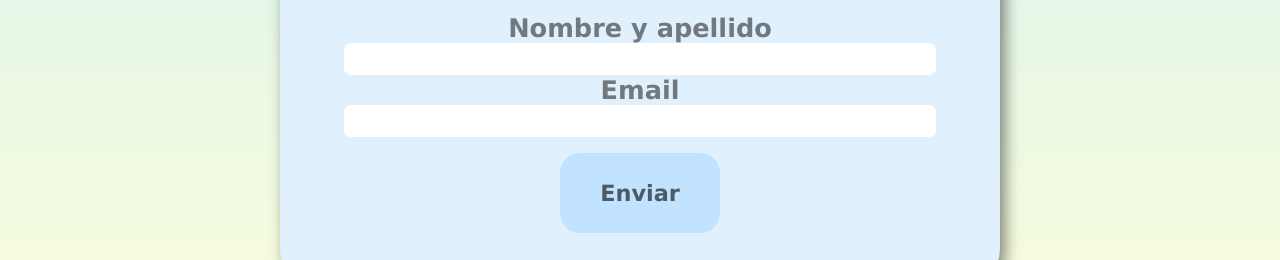
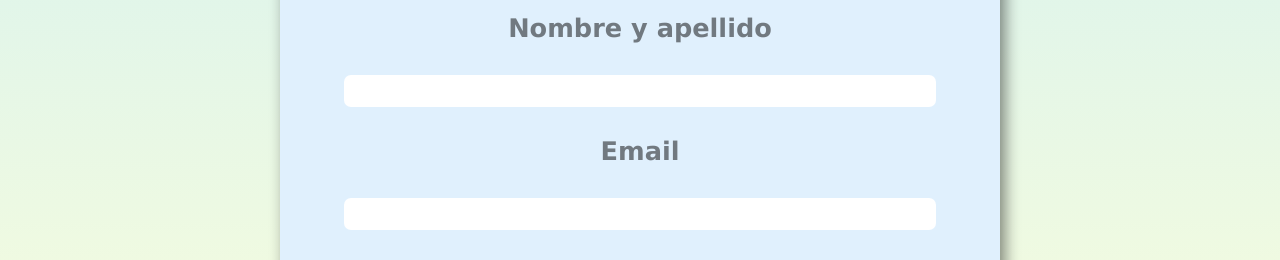
Before and after one commit to SebaElsener/CREAR-REPOSITORIO-EN-GITHUB-19-05-22, a plain HTML site: page pages/contacto.html in a window 1280 px wide. Shown: the part 461-721 px from the top of the page. Drawn offline with Linux system fonts and the light colour scheme.

Commit message:
modificación estilo html acercade, quedaba mal el responsive en el formulario

```diff
--- a/css/style.css
+++ b/css/style.css
@@ -193,7 +193,7 @@ footer nav ul li a{
 }
 
 .mainContacto{
-    height: 72vh;
+    height: 33rem;
     display: flex;
     justify-content: center;
     margin-top: 3rem;
@@ -451,6 +451,10 @@ footer nav ul li a{
         justify-items: center;
     }
 
+    .mainContacto{
+        height: 47rem;
+    }
+
     .tituloFormulario{
         font-size: 2.4rem;
     }
@@ -647,6 +651,6 @@ footer nav ul li a{
     }
 
     .mainContacto{
-        height: 62vh;
+        height: 40rem;
     }
 }
```
